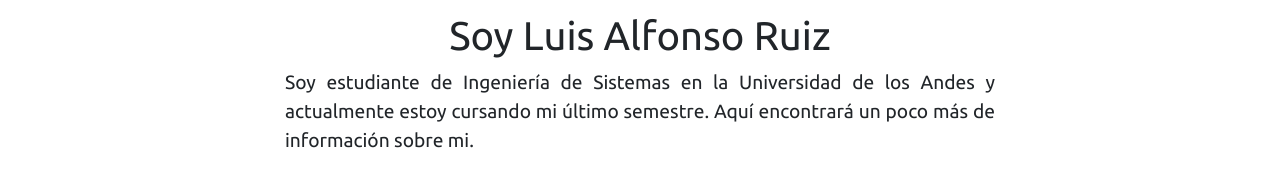
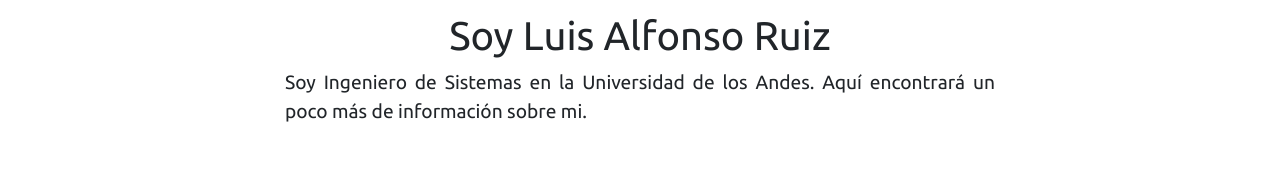
Before and after one commit to larruibo/homepage, a plain HTML site: page index.html in a window 1280 px wide. Shown: the part 323-516 px from the top of the page. Drawn offline with nearby package versions, Linux system fonts and the light colour scheme.

Commit message:
Will update this repo with the most up to date information

```diff
--- a/index.html
+++ b/index.html
@@ -42,7 +42,7 @@
         </div>
         <div class="contenido col-12 col-lg-8">
           <h1>Soy Luis Alfonso Ruiz</h1>
-          <p>Soy estudiante de Ingeniería de Sistemas en la Universidad de los Andes y actualmente estoy cursando mi último semestre. Aquí encontrará un poco más de información sobre mi. </p>
+          <p>Soy Ingeniero de Sistemas en la Universidad de los Andes. Aquí encontrará un poco más de información sobre mi. </p>
         </div>
       </div>
       <div class="contenido col-lg-8 col-12">
```
